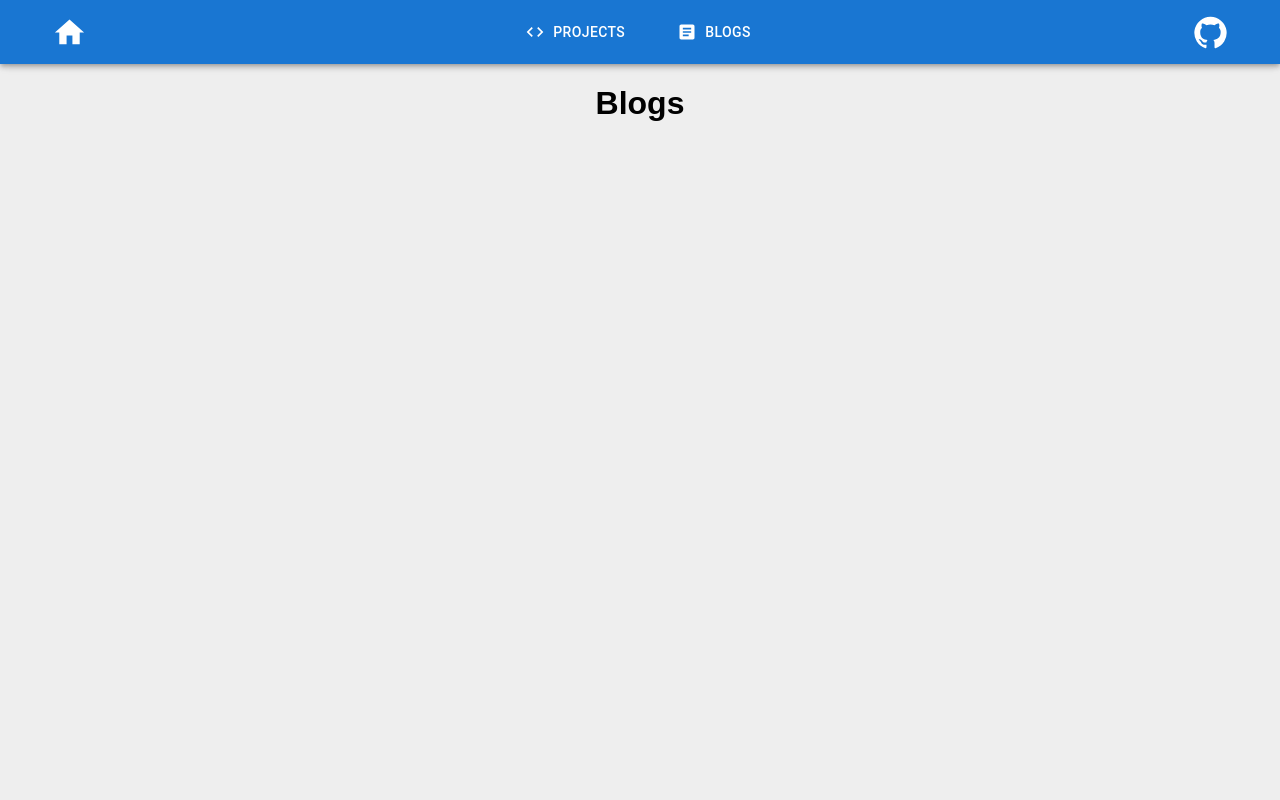
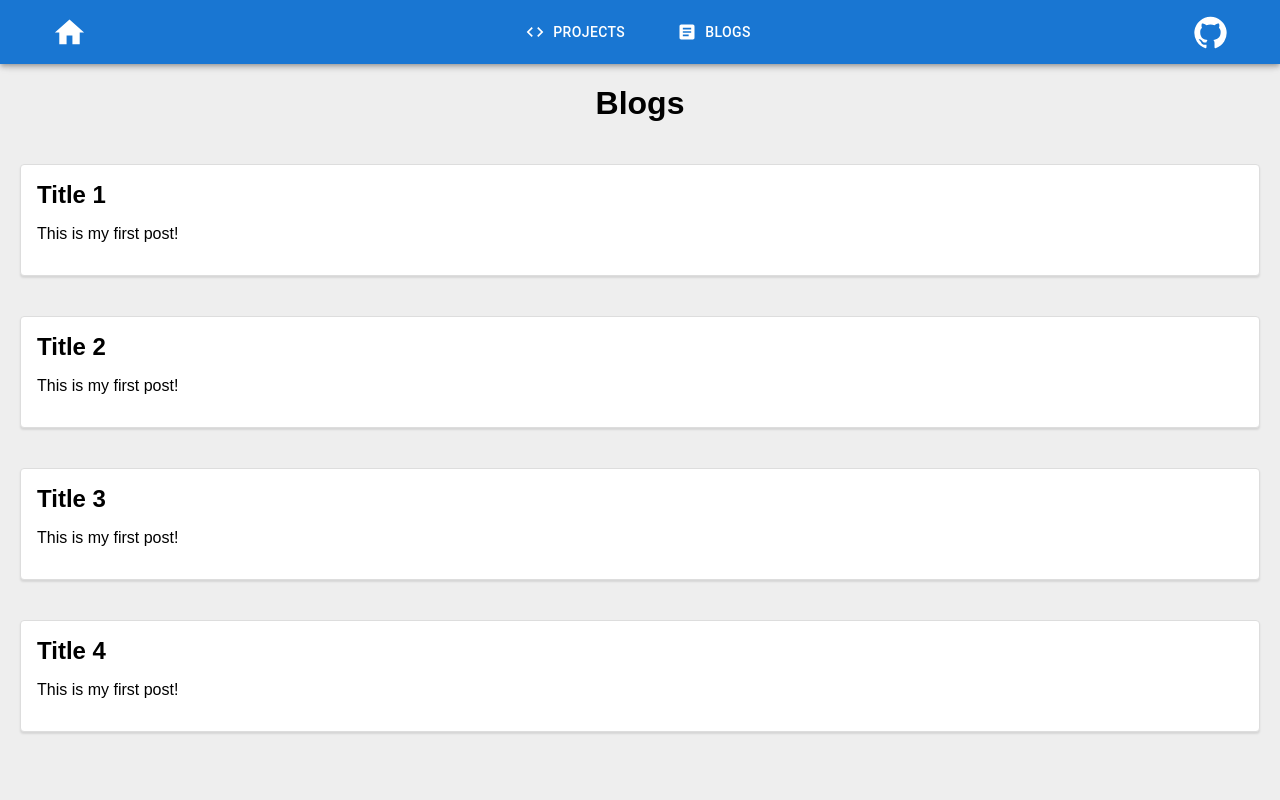
Before and after one commit to GitGud1234/react-portfolio, a React (Create React App) app: page /#/blogs in a window 1280 px wide. Shown: the top 800 px of the page. Built offline with nearby package versions, Linux system fonts and the light colour scheme.

Commit message:
Layout improved

```diff
--- a/package.json
+++ b/package.json
@@ -11,6 +11,7 @@
     "@testing-library/jest-dom": "^5.17.0",
     "@testing-library/react": "^13.4.0",
     "@testing-library/user-event": "^13.5.0",
+    "json-loader": "^0.5.7",
     "react": "^18.2.0",
     "react-dom": "^18.2.0",
     "react-router-dom": "^6.22.0",
--- /dev/null
+++ b/src/pages/BlogDecorator.js
@@ -0,0 +1,12 @@
+import React from 'react';
+
+export const BlogDecorator = props => {
+  const { title, description } = props;
+
+  return (
+    <div className="post">
+      <p className="post-title">{title}</p>
+      <p className="post-message">{description}</p>
+    </div>
+  );
+};
--- a/src/pages/Blogs.js
+++ b/src/pages/Blogs.js
@@ -1,10 +1,41 @@
-import React from 'react';
+import React, { useState } from 'react';
 import '../styles/Blogs.css';
+import { BlogDecorator } from './BlogDecorator';
 
 function Blogs() {
+  const [posts, setPosts] = useState([
+    {
+      id: '1',
+      title: 'Title 1',
+      description: 'This is my first post!',
+    },
+    {
+      id: '2',
+      title: 'Title 2',
+      description: 'This is my first post!',
+    },
+    {
+      id: '3',
+      title: 'Title 3',
+      description: 'This is my first post!',
+    },
+    {
+      id: '4',
+      title: 'Title 4',
+      description: 'This is my first post!',
+    },
+  ]);
+
   return (
     <div className="blog">
       <h1>Blogs</h1>
+      {posts.map((post, index) => (
+        <BlogDecorator
+          key={index}
+          title={post.title}
+          description={post.description}
+        />
+      ))}
     </div>
   );
 }
--- a/src/pages/Home.js
+++ b/src/pages/Home.js
@@ -4,13 +4,14 @@ import '../styles/Home.css';
 
 function Home() {
   return (
-    <div className="home">
+    <div>
       <div className="landing">
         <h1>Hi, I am Gelmis</h1>
         <div className="prompt">
           <p>
             An <span style={{ color: '#EC8F1B' }}>aspiring developer</span>{' '}
-            trying to break into the tech industry
+            trying to break into the tech industry and make awesome
+            contributions!
           </p>
         </div>
       </div>
--- a/src/pages/ProjectDisplay.js
+++ b/src/pages/ProjectDisplay.js
@@ -10,6 +10,7 @@ function ProjectDisplay() {
     <div className="project">
       <h1> {project.name}</h1>
       <img src={project.image} />
+      <p>Description</p>
     </div>
   );
 }
--- a/src/styles/App.css
+++ b/src/styles/App.css
@@ -9,6 +9,10 @@ body {
   display: flex;
   flex-direction: column;
   font-family: Arial, Helvetica, sans-serif;
-  background-color: #f0f0f0;
+  /* background-color: #f0f0f0; */
+  /* text-align: center; */
+}
+
+h1 {
   text-align: center;
 }
--- a/src/styles/Blogs.css
+++ b/src/styles/Blogs.css
@@ -1,12 +1,40 @@
 .blog {
   width: 100%;
-  height: calc(100vh - 64px);
+  height: 100vh;
   display: flex;
   flex-direction: column;
-  text-align: center;
+  /* text-align: center; */
   background-color: #eee;
-
   /* background-color: #21325e; */
   /* color: #f0f0f0; */
-  /* outline: 2px solid green; */
+  /* border: 2px solid green; */
 }
+
+.post {
+  background-color: #fff;
+  border: 1px solid #ddd;
+  border-radius: 4px;
+  box-shadow: 0 2px 2px rgba(0, 0, 0, 0.1);
+  padding: 1rem;
+  margin-bottom: 1rem;
+  margin: 20px;
+  cursor: pointer;
+}
+
+.post-title {
+  font-size: 1.5rem;
+  font-weight: bold;
+  margin: 0;
+  margin-bottom: 0.5rem;
+}
+
+.post-description {
+  margin: 0;
+  margin-bottom: 1rem;
+}
+
+.post-timestamp {
+  color: #999;
+  font-size: 0.8rem;
+  margin: 0;
+}
--- a/src/styles/Footer.css
+++ b/src/styles/Footer.css
@@ -21,6 +21,7 @@ footer {
   align-items: center;
   flex-direction: column;
   padding-top: 10px;
+  bottom: 0;
   /* margin-top: 200px; */
 }
 
@@ -28,15 +29,8 @@ footer p {
   color: white;
 }
 
-.socialMedia svg {
-  color: white;
-  margin: 20px;
-  font-size: 70px;
-  cursor: pointer;
-}
-
-@media only screen and (max-width: 600px) {
+/* @media only screen and (max-width: 600px) {
   footer svg {
     font-size: 50px;
   }
-}
+} */
--- a/src/styles/Home.css
+++ b/src/styles/Home.css
@@ -1,11 +1,3 @@
-.home {
-  width: 100%;
-  height: 100vph;
-  align-items: center;
-  font-family: 'Arial', sans-serif;
-  color: #1976d2;
-}
-
 .landing {
   width: 100%;
   height: calc(100vh - 64px);
@@ -15,7 +7,7 @@
   align-items: center;
   text-align: center;
   background-color: #eee;
-
+  color: #1976d2;
   /* background-color: #21325e; */
   /* color: #f0f0f0; */
   /* outline: 2px solid green; */
--- a/src/styles/ProjectDisplay.css
+++ b/src/styles/ProjectDisplay.css
@@ -1,19 +1,22 @@
 .project {
   width: 100%;
-  height: calc(100vh - 100px);
+  /* height: calc(100vh - 100px); */
+  height: 100vh;
   display: flex;
-  justify-content: center;
+  /* justify-content: center; */
   align-items: center;
   flex-direction: column;
 }
 
 .project h1 {
-  margin-top: 50px;
+  margin-top: 20px;
   color: #3e497a;
   font-size: 35px;
 }
 .project img {
-  width: 700px;
+  /* width: 500px; */
+  /* min-width: 50%; */
+  max-width: 500px;
   border-radius: 10px;
 }
 
--- a/src/styles/Projects.css
+++ b/src/styles/Projects.css
@@ -1,10 +1,10 @@
 .projects {
   width: 100%;
-  height: calc(100vh - 64px);
   display: flex;
   justify-content: center;
   align-items: center;
   flex-direction: column;
+  background-color: #eee;
 }
 .projects .projectTitle {
   text-align: center;
@@ -14,11 +14,14 @@
 }
 
 .projectList {
-  width: 70vw;
-  height: auto;
+  max-width: 1000px;
+  margin: 0 auto;
   display: grid;
-  grid-template-columns: 1fr 1fr 1fr;
-  place-items: center;
+  grid-template-columns: repeat(auto-fill, minmax(300px, 1fr));
+  gap: 20px; /* Adjust the gap between grid items */
+  justify-items: center;
+  align-items: center;
+  /* border: 2px solid green; */
 }
 
 /* MENU ITEM STYLING */
@@ -54,12 +57,28 @@
 @media only screen and (max-width: 1300px) {
   .projectList {
     grid-template-columns: 1fr 1fr;
+    max-width: 1000px; /* Adjust the maximum width as needed */
+    width: 90%; /* Fallback width for smaller screens */
+    margin: 0 auto; /* Center the grid container horizontally */
+    display: grid;
+    grid-template-columns: repeat(
+      auto-fill,
+      minmax(300px, 1fr)
+    ); /* Adjust the column width as needed */
+    gap: 20px; /* Adjust the gap between grid items */
+    justify-items: center;
+    /* border: 2px solid red; */
   }
 }
 
 @media only screen and (max-width: 800px) {
   .projectList {
     grid-template-columns: 1fr;
+    width: 100%;
+  }
+  .projectItem {
+    width: 300px;
+    height: 300px;
   }
 }
 
```
Also changed, not shown: src/components/BlogPost.jsx (added, +17 -0 lines), 1 other file (tests, documents, lock files or other folders).
